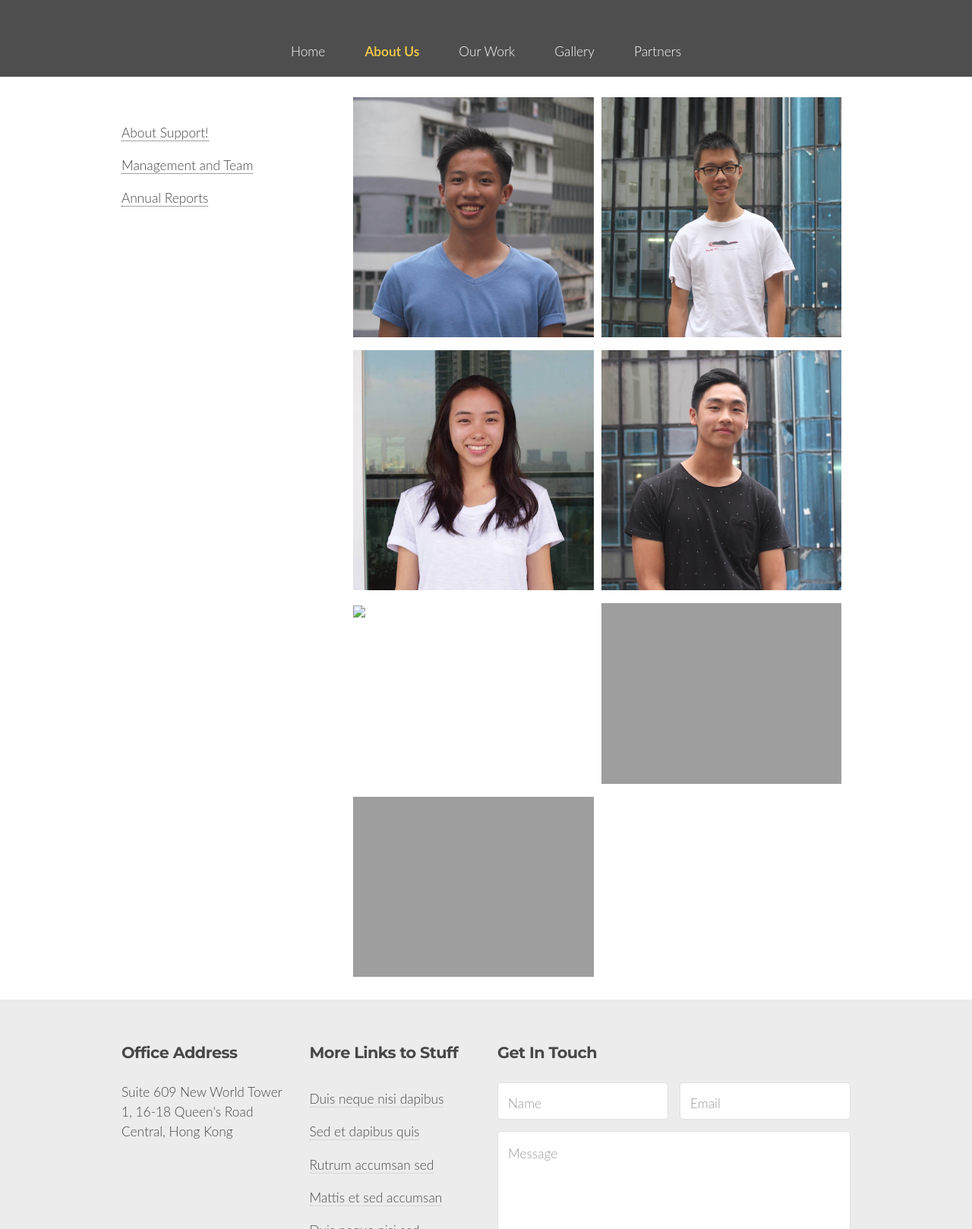
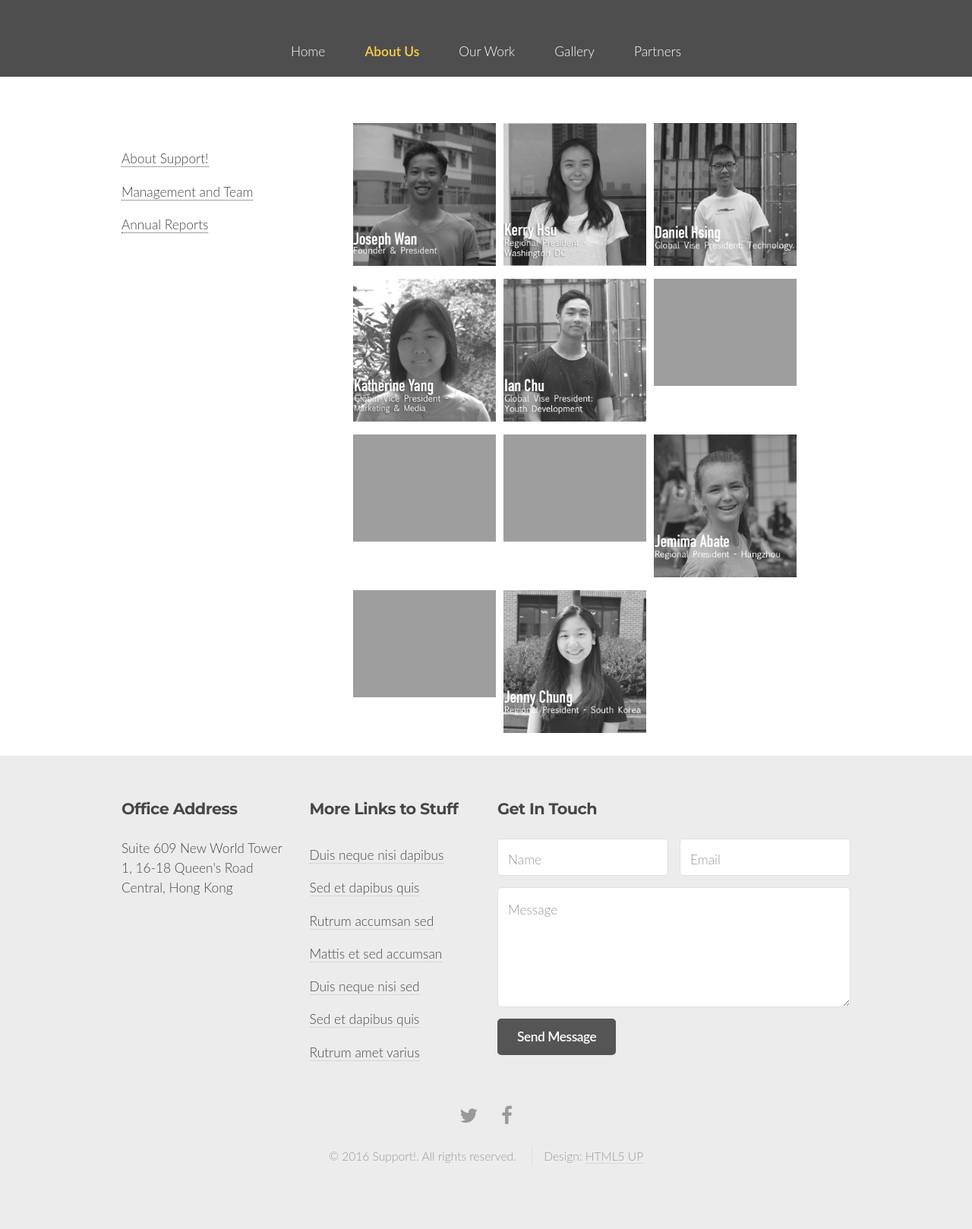
Before and after one commit to Arthelon/support_website, a Jekyll site: the page built from about/about-team.html, in a window 1280 px wide. Shown: the part 100-1718 px from the top of the page at 76% size. Built offline with Jekyll 4.4.1, drawn with Linux system fonts in a browser that asks for light colours; nearby versions of some CDN libraries; grey boxes are pictures that could not be loaded.

Commit message:
gallery css done

```diff
--- a/_layouts/default.html
+++ b/_layouts/default.html
@@ -10,7 +10,7 @@
     {% include footer.html %}
 </div>
 <script>
-    var bgImageArray = ["img01.jpg", "img02.jpg"],
+    var bgImageArray = ["img01.jpg", "img02.jpg","img04.jpg"],
             base = "{{site.url}}/images/main_slider/",
             secs = 5;
 
--- a/about/about-team.html
+++ b/about/about-team.html
@@ -3,8 +3,15 @@
 title: Team - Support! International
 permalink: /about/team/
 ---
+
 <section class="wrapper style1">
     <div class="container">
+
+
+        <h1>
+            <p>  </p>
+        </h1>
+
         <div class="row">
             {% include about-side-links.html %}
             <div class="team-image-wrapper">
@@ -12,6 +19,13 @@
                 <div class="image-caption-wrapper">
                     <p class="image-caption">Joseph Wan</p>
                     <p class="titles-caption">Founder & President</p>
+                </div>
+            </div>
+            <div class="team-image-wrapper">
+                <img class="team-image" src="{{site.url}}/images/team/kerry.jpg"/>
+                <div class="image-caption-wrapper">
+                    <p class="image-caption">Kerry Hsu</p>
+                    <p class="titles-caption">Global Vice President - Operations</p>
                 </div>
             </div>
             <div class="team-image-wrapper">
@@ -24,46 +38,75 @@
         </div>
         <div class="row">
             <div class="4u"></div>
+
             <div class="team-image-wrapper">
-                <img class="team-image" src="{{site.url}}/images/team/kerry.jpg"/>
+                <img class="team-image" src="{{site.url}}/images/team/ky.jpg"/>
                 <div class="image-caption-wrapper">
-                    <p class="image-caption">Kerry Hsu</p>
-                    <p class="titles-caption">Global Vice President - Operations</p>
+                    <p class="image-caption">Daniel Hsing</p>
+                    <p class="titles-caption">Global Vice President - Technology</p>
                 </div>
             </div>
+
             <div class="team-image-wrapper">
                 <img class="team-image" src="{{site.url}}/images/team/ian.jpg"/>
                 <div class="image-caption-wrapper">
-                    <p class="image-caption">Ian Chu</p>
-                    <p class="titles-caption">Global Vice President - Youth Development</p>
+                    <p class="image-caption">Daniel Hsing</p>
+                    <p class="titles-caption">Global Vice President - Technology</p>
+                </div>
+            </div>
+
+            <div class="team-image-wrapper">
+                <img class="team-image" src="{{site.url}}/images/team/denzel.jpg"/>
+                <div class="image-caption-wrapper">
+                    <p class="image-caption">Daniel Hsing</p>
+                    <p class="titles-caption">Global Vice President - Technology</p>
                 </div>
             </div>
         </div>
+
+        <div class="row">
+            <div class="4u"></div>
+
+            <div class="team-image-wrapper">
+                <img class="team-image" src="{{site.url}}/images/team/alice.jpg"/>
+                <div class="image-caption-wrapper">
+                    <p class="image-caption">Daniel Hsing</p>
+                    <p class="titles-caption">Global Vice President - Technology</p>
+                </div>
+            </div>
+
+            <div class="team-image-wrapper">
+                <img class="team-image" src="{{site.url}}/images/team/bryan.jpg"/>
+                <div class="image-caption-wrapper">
+                    <p class="image-caption">Daniel Hsing</p>
+                    <p class="titles-caption">Global Vice President - Technology</p>
+                </div>
+            </div>
+
+            <div class="team-image-wrapper">
+                <img class="team-image" src="{{site.url}}/images/team/jemima.jpg"/>
+                <div class="image-caption-wrapper">
+                    <p class="image-caption">Daniel Hsing</p>
+                    <p class="titles-caption">Global Vice President - Technology</p>
+                </div>
+            </div>
+        </div>
+
         <div class="row">
             <div class="4u"></div>
             <div class="team-image-wrapper">
-                <img class="team-image" src="{{site.url}}/images/team/ky.jpg/>
+                <img class="team-image" src="{{site.url}}/images/team/john.jpg"/>
                 <div class="image-caption-wrapper">
-                <div class="image-caption-wrapper">
-                    <p class="image-caption">Katherine Yang</p>
-                    <p class="titles-caption">Global Vice President - Marketing & Media</p>
+                    <p class="image-caption">Daniel Hsing</p>
+                    <p class="titles-caption">Global Vice President - Technology</p>
                 </div>
             </div>
+
             <div class="team-image-wrapper">
-                <img class="team-image" src="{{site.url}}/images/team/denzel.jpg"/>
+                <img class="team-image" src="{{site.url}}/images/team/jenny.jpg"/>
                 <div class="image-caption-wrapper">
-                    <p class="image-caption">Denzel Lee</p>
-                    <p class="titles-caption">Regional Vice President - Hong Kong</p>
-                </div>
-            </div>
-        </div>
-        <div class="row">
-            <div class="4u"></div>
-            <div class="team-image-wrapper">
-                <img class="team-image" src="{{site.url}}/images/team/bryan.jpg"/>
-                <div class="image-caption-wrapper">
-                    <p class="image-caption">Bryan Tang</p>
-                    <p class="titles-caption">Regional Vice President - Hong Kong</p>
+                    <p class="image-caption">Daniel Hsing</p>
+                    <p class="titles-caption">Global Vice President - Technology</p>
                 </div>
             </div>
         </div>
--- a/css/main.scss
+++ b/css/main.scss
@@ -2070,7 +2070,8 @@
 
 			.image.featured img {
 				display: block;
-				width: 100%;
+				max-width: 30%;
+				text-align: center;
 			}
 
 /* Icon */
@@ -3205,7 +3206,7 @@
 	}
 
 .team-image {
-  width: 100%;
+	width: 100%;
 }
 
 .team-image-wrapper .image-caption-wrapper {
@@ -3218,33 +3219,33 @@
   color: #FFF;
 }
 
-.team-image-wrapper:hover .image-caption-wrapper {
-  display: block;
-	width: 100%;
-}
-
-.image-caption .title-caption {
-	text-align: center;
-	padding: 10px;
-	//position: relative;
-	//top: 5%;
-	background-color: rgba(0,0,0,0.6);
-	font-size: 20px;
-	color: white;
-}
-
-.title-caption {
-	display: block;
-	text-align: center;
-	padding: 5px;
-	font-size: 12px;
-	color: white;
-}
+//.team-image-wrapper:hover .image-caption-wrapper {
+//  display: block;
+//	width: 100%;
+//}
+
+//.image-caption {
+//	text-align: center;
+//	padding: 10px;
+//	//position: relative;
+//	//top: 5%;
+//	//background-color: rgba(0,0,0,0.6);
+//	//font-size: 20px;
+//	//color: white;
+//}
+
+//.title-caption {
+//	display: block;
+//	text-align: center;
+//	padding: 5px;
+//	font-size: 12px;
+//	color: white;
+//}
 
 .team-image-wrapper {
 	top: 20%;
+	max-width: 20%;
   padding: 5px;
-  width: 33%;
   position: relative;
 }
 
@@ -3260,16 +3261,16 @@
 #logo {
 	background-color: none;
 	position: absolute;
-	left: 32%;
+	left: 30%;
 	top: 45%;
 	color: white;
-	font-size: 45px;
+	font-size: 47px;
 	padding-top: 20px;
 	padding-bottom: 0px;
-	max-width: 40%;
+	max-width: 70%;
 	text-align: center;
 	font-family: Montserrat, Helvetica, sans-serif;
-	//vertical-align: middle;
+	vertical-align: middle;
 	//border-top: 1px solid white;
 	//border-bottom: 1px solid white;
 }
--- a/index.html
+++ b/index.html
@@ -111,7 +111,7 @@
 
 </div>
 <script>
-    var bgImageArray = ["img01.jpg", "img02.jpg"],
+    var bgImageArray = ["img01.jpg", "img02.jpg","img04.jpg"],
             base = "{{site.url}}/images/main_slider/",
             secs = 5;
 
```
Also changed, not shown: about/about-support.html (+9 -10 lines), images/team/daniel.JPG, images/team/ian.JPG, images/team/jemima.jpg, images/team/jenny.JPG, images/team/john.png (deleted), images/team/joseph.JPG, images/team/kerry.jpg, images/team/ky.jpg.
